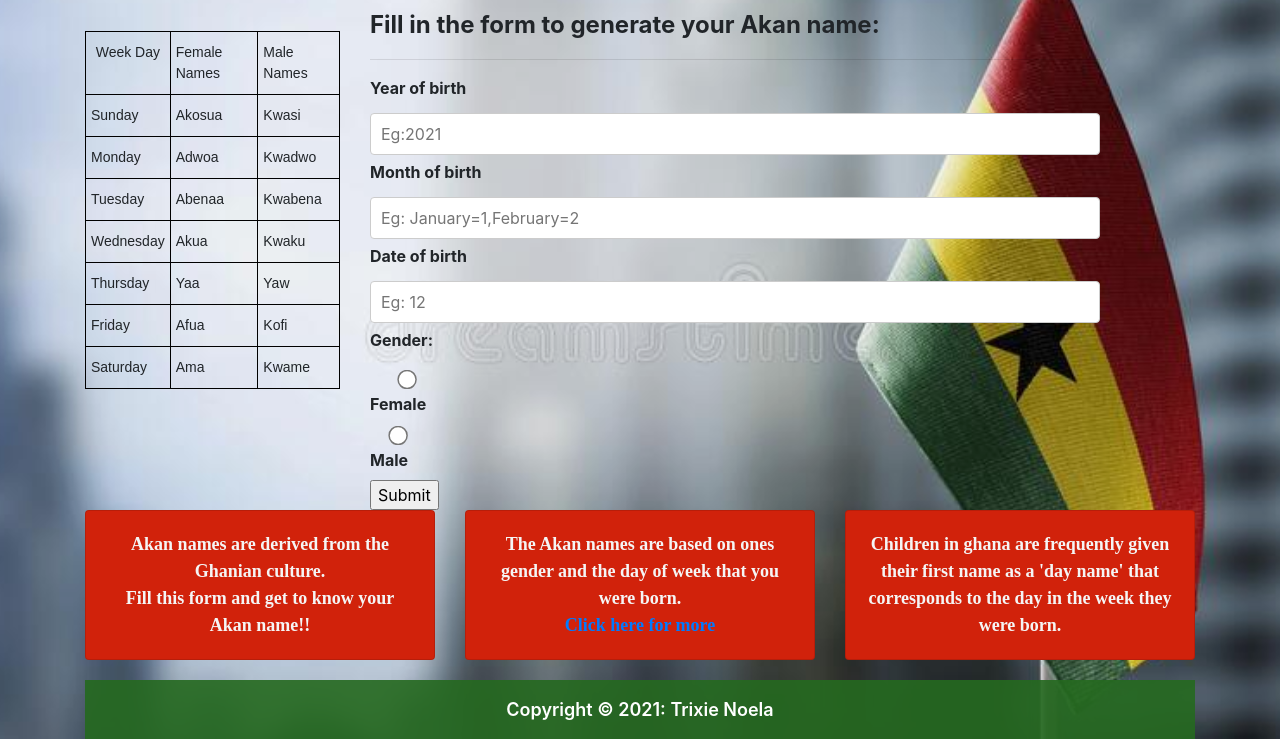
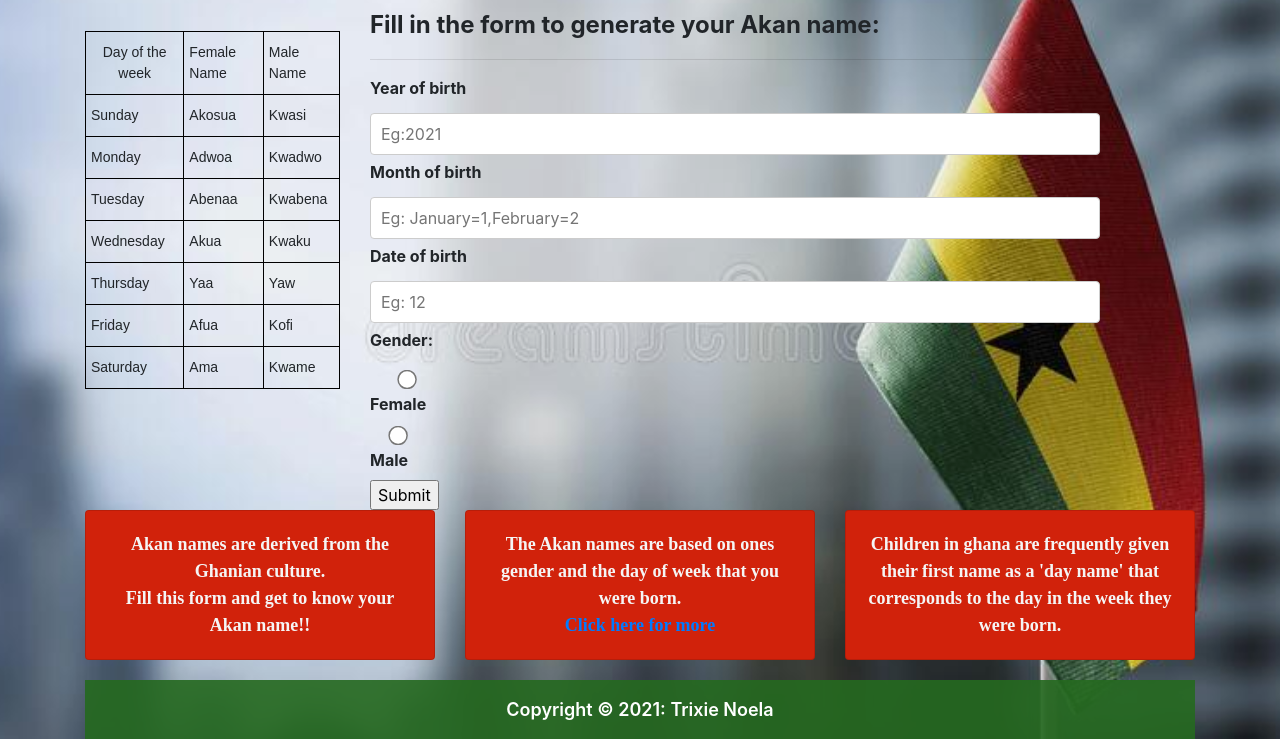
Before and after one commit to TNoela/Akan-Names-Project, a plain HTML site: page index.html in a window 1280 px wide. Shown: the part 135-874 px from the top of the page. Drawn offline with nearby package versions, Linux system fonts and the light colour scheme.

Commit message:
Update index.html

```diff
--- a/index.html
+++ b/index.html
@@ -25,9 +25,9 @@
                     <br>
                     <table class="tg">
                         <tr>
-                            <th class="tg-baqh">Week Day</th>
-                            <th class="tg-0lax">Female Names</th>
-                            <th class="tg-0lax">Male Names</th>
+                            <th class="tg-baqh">Day of the week</th>
+                            <th class="tg-0lax">Female Name</th>
+                            <th class="tg-0lax">Male Name</th>
                         </tr>
                         <tr>
                             <td class="tg-0lax">Sunday</td>
```
